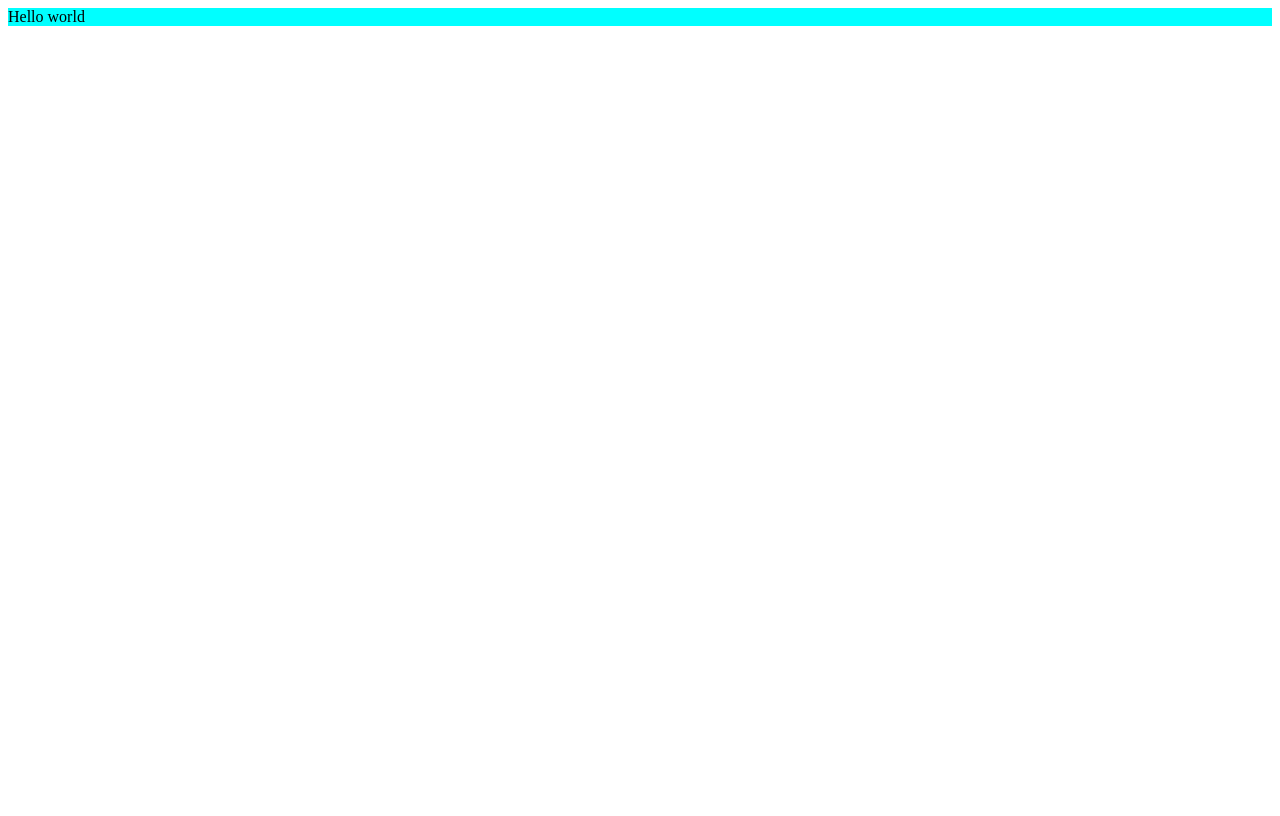
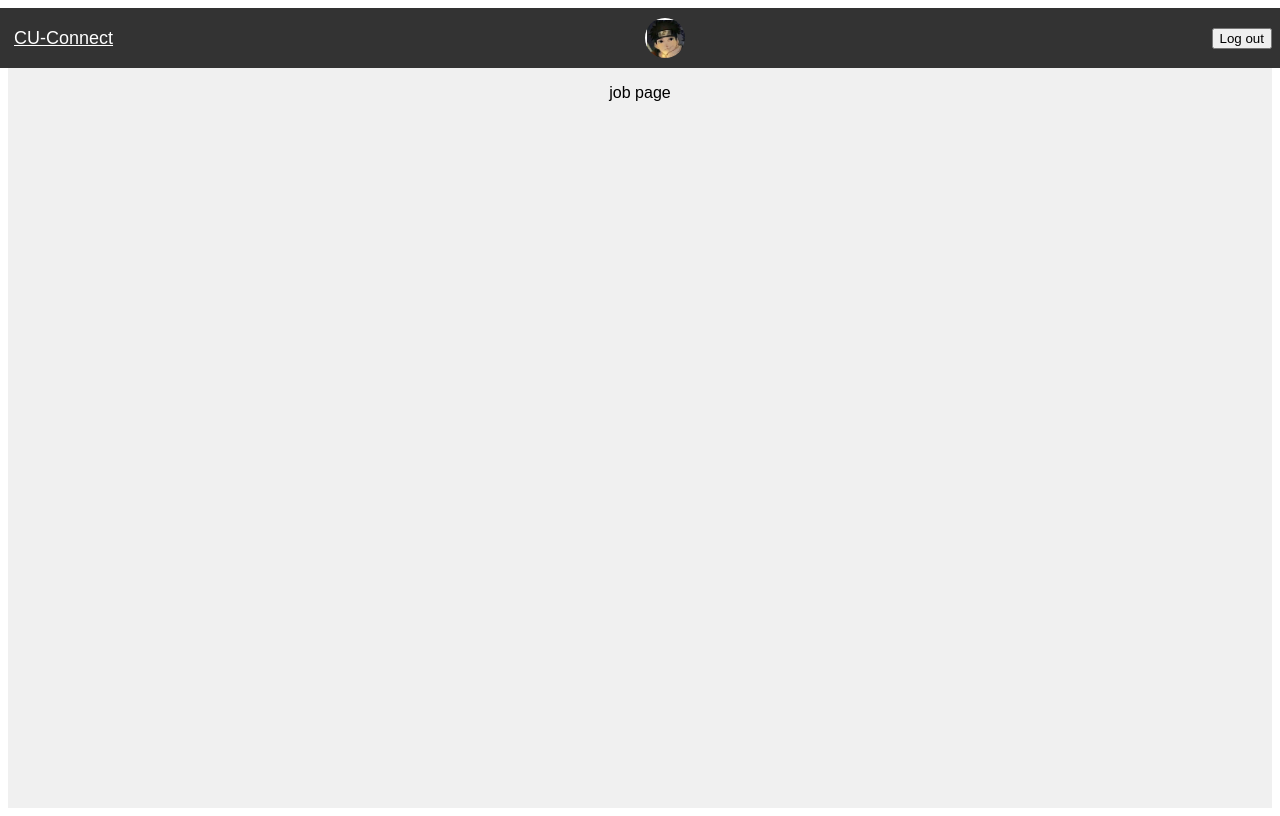
Before and after one commit to Khagendra01/CU-Connect, a React (Create React App) app in the folder front-end/: page /jobPage in a window 1280 px wide. Built offline with nearby package versions, Linux system fonts and the light colour scheme.

Commit message:
managed the data

```diff
--- a/front-end/src/components/Header.tsx
+++ b/front-end/src/components/Header.tsx
@@ -23,7 +23,7 @@ function Navbar(props: NavbarProps) {
       {/* Navbar */}
       <div className="navbar">
         <button className="home-button" onClick={() => handleNavigation("/")}>
-          Home
+          CU-Connect
         </button>
         <div className="profile-icon">
           {/* You can place your profile icon or avatar here */}
--- a/front-end/src/routes/Home.tsx
+++ b/front-end/src/routes/Home.tsx
@@ -12,7 +12,7 @@ const RouteConfig= () => {
     return (
         <BrowserRouter>
         <Routes>
-          <Route path="/" element={<RegisterPrompt />} />
+          <Route path="/" element={<MainPage />} />
           <Route path="/mainPage" element={<MainPage />} />
           <Route path="/feedback" element={<Feedback />} />
           <Route path="/profile" element={<Profile />} />
--- a/front-end/src/styles/Feedback.css
+++ b/front-end/src/styles/Feedback.css
@@ -3,6 +3,11 @@
   flex-direction: column;
   align-items: center;
   text-align: center;
+  background-color: #f0f0f0;
+  height: 100vh;
+  margin: 0;
+  padding: 0;
+  font-family: Arial, sans-serif;
 }
 
 .feedback-container {
--- a/front-end/src/styles/JobsPage.css
+++ b/front-end/src/styles/JobsPage.css
@@ -1,4 +1,11 @@
-.job-title{
-    background-color: aqua;
-    color: black;
-}
+.job-main {
+    display: flex;
+  flex-direction: column;
+  align-items: center;
+  text-align: center;
+  background-color: #f0f0f0;
+  height: 100vh;
+  margin: 0;
+  padding: 0;
+  font-family: Arial, sans-serif;
+  }
--- a/front-end/src/styles/MainPage.css
+++ b/front-end/src/styles/MainPage.css
@@ -6,6 +6,11 @@
   flex-direction: column;
   align-items: center;
   text-align: center;
+  background-color: #f0f0f0;
+  height: 100vh;
+  margin: 0;
+  padding: 0;
+  font-family: Arial, sans-serif;
 }
 
 
--- a/front-end/src/views/HomePage.tsx
+++ b/front-end/src/views/HomePage.tsx
@@ -21,7 +21,7 @@ function MainPage() {
       <div className="main-page">
         <h1 className="main-title">Hey User, Welcome to Our App</h1>
         <div className="button-container">
-          <button onClick={() => handleNavigation("/")} className="big-button">
+          <button onClick={() => handleNavigation("/jobPage")} className="big-button">
             Jobs
           </button>
           <button onClick={() => handleNavigation("/")} className="big-button">
--- a/front-end/src/views/JobsPage.tsx
+++ b/front-end/src/views/JobsPage.tsx
@@ -1,11 +1,14 @@
 import React from 'react';
 
 import "../styles/JobsPage.css";
+import Navbar from '../components/Header';
 
 function JobsPage() {
     return (
-        <div className='job-title'>
-            Hello world
+        <div className="job-main">
+        {/* Navbar */}
+        <Navbar />
+        <p> job page</p>
         </div>
     );
 }
```
